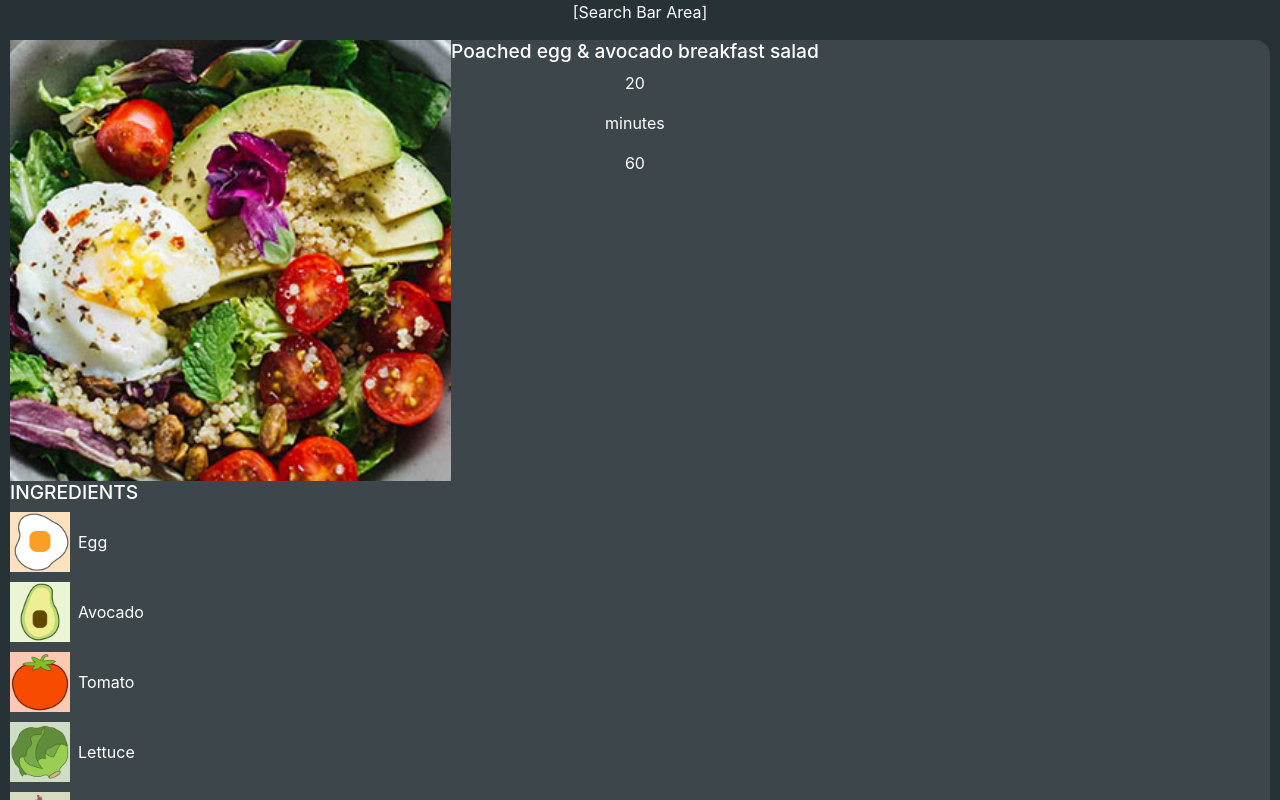
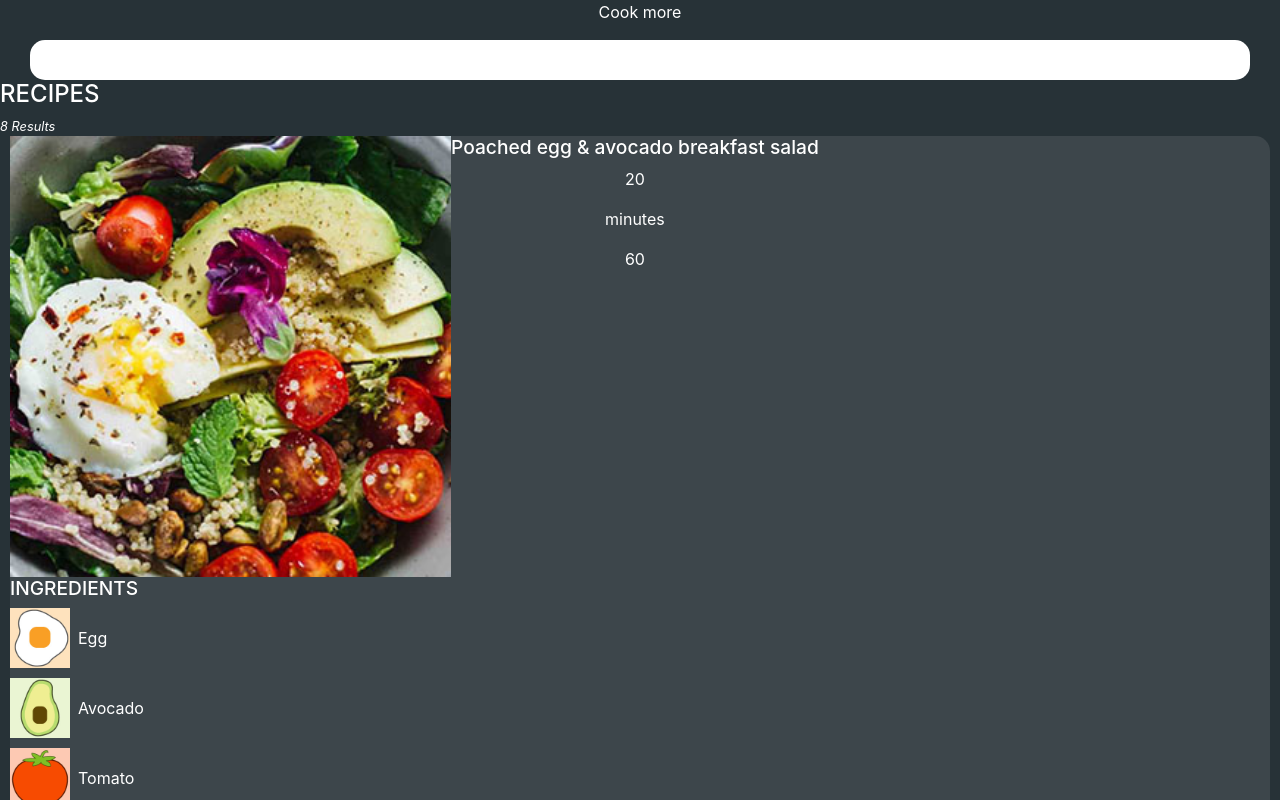
Before and after one commit to hellowhirl/recipedb, a React (Create React App) app: page / in a window 1280 px wide. Shown: the top 800 px of the page. Built offline with nearby package versions, Linux system fonts and the light colour scheme.

Commit message:
more styling

```diff
--- a/src/App.css
+++ b/src/App.css
@@ -60,9 +60,33 @@ article.recipeCard {
 
 .recipeHeader h2 {
   font-size: 1.2em;
+  text-align: left;
 }
 
 .recipeIngredients h3 {
   text-align: left;
   font-size: 1.2em;
 }
+
+.resultsContainer {
+  text-align: left;
+}
+
+.resultsContainer h1 {
+  font-size: 1.5em;
+}
+
+.resultsCounter {
+  font-size: .8em;
+  font-style: italic;;
+}
+.searchContainer {
+    padding: 0 30px;
+}
+
+.searchForm {
+  width: 100%;
+  height: 40px;
+  border-radius: 15px;
+  background-color: white;
+}
--- a/src/App.js
+++ b/src/App.js
@@ -1,6 +1,7 @@
 import React, { Component } from 'react';
 import './App.css';
 import SearchBar from './components/SearchBar';
+import ResultCounter from './components/ResultCounter';
 import RecipeCard from './components/RecipeCard';
 import { recipes } from './recipes.json';
 
@@ -9,6 +10,7 @@ class App extends Component {
     return (
       <div className="App">
         <SearchBar/>
+        <ResultCounter/>
         {
           recipes.map(m =>
             <RecipeCard
--- /dev/null
+++ b/src/components/ResultCounter.jsx
@@ -0,0 +1,17 @@
+import React, {Component} from 'react';
+
+class ResultCounter extends Component {
+  render() {
+
+    return (
+      <React.Fragment>
+        <div className="resultsContainer">
+          <h1>RECIPES</h1>
+          <div className="resultsCounter">8 Results</div>
+        </div>
+      </React.Fragment>
+    );
+  }
+}
+
+export default ResultCounter;
--- a/src/components/SearchBar.jsx
+++ b/src/components/SearchBar.jsx
@@ -5,9 +5,10 @@ class SearchBar extends Component {
 
     return (
       <React.Fragment>
-        <article>
-          <p>[Search Bar Area]</p>
-        </article>
+        <p>Cook more</p>
+        <div className="searchContainer">
+          <div className="searchForm"></div>
+        </div>
       </React.Fragment>
     );
   }
```
